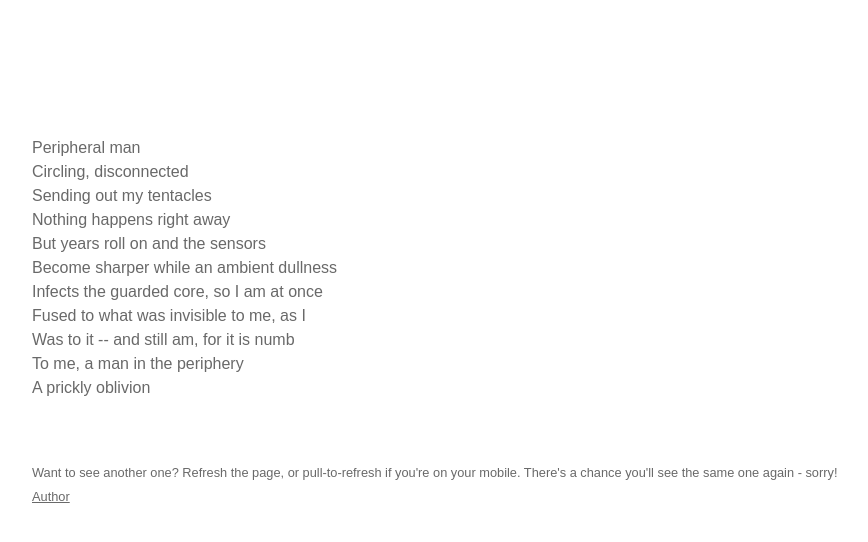
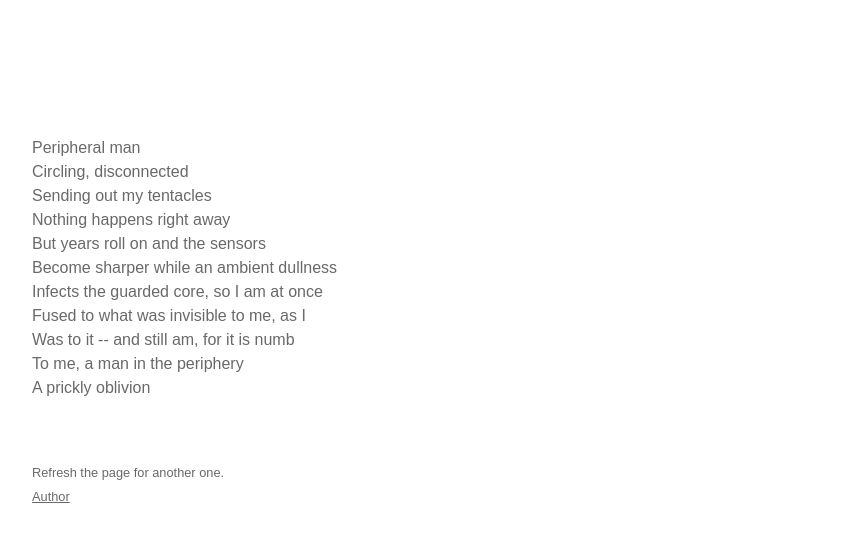
Before and after one commit to lonepoem/lonepoem.github.io, a plain HTML site: page index.html in a window 1280 px wide. Shown: the whole page, without its empty margins (40-908 px from the left). Drawn offline with Linux system fonts and the light colour scheme.

Commit message:
Update index.html

```diff
--- a/index.html
+++ b/index.html
@@ -81,7 +81,7 @@
 
         <br><br><br>
         <p style="font-size: 0.8em">
-            Want to see another one? Refresh the page, or pull-to-refresh if you're on your mobile. There's a chance you'll see the same one again - sorry! <br><a href="https://twitter.com/RaviMurugesan" target="_blank">Author</a>
+            Refresh the page for another one.<br><a href="https://twitter.com/RaviMurugesan" target="_blank">Author</a>
     </p>
 
 
```
